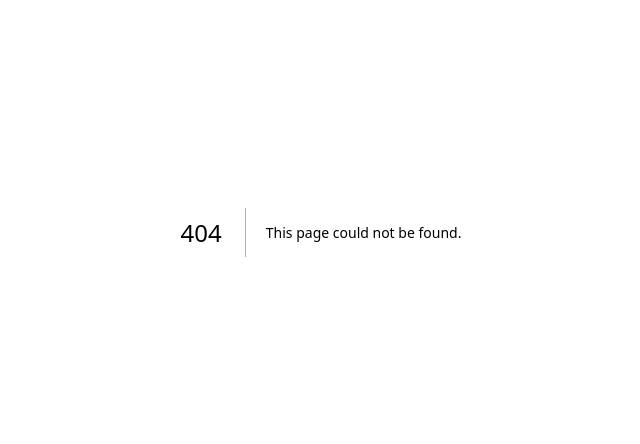
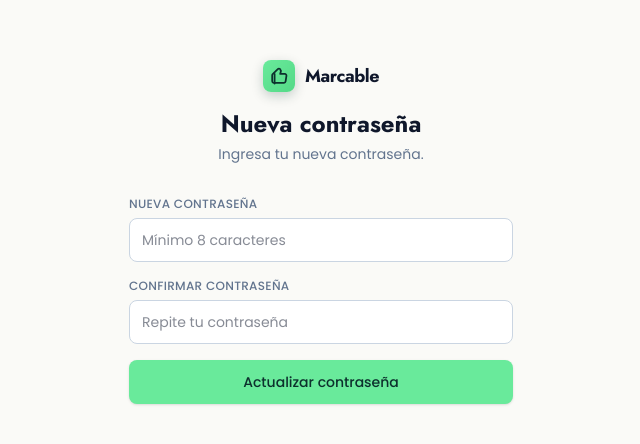
Before and after one commit to Chuguiman/marcable, a Next.js app: page /reset-password in a window 1280 px wide. Before the commit this address had no page. Shown: the part 168-612 px from the top of the page, without its empty margins (319-959 px from the left). Built offline with nearby package versions, Linux system fonts and the light colour scheme.

Commit message:
feat: add forgot-password, reset-password pages and OAuth callback route

```diff
--- /dev/null
+++ b/src/app/auth/callback/route.ts
@@ -0,0 +1,18 @@
+import { NextResponse } from "next/server";
+import { createClient } from "@/lib/supabase/server";
+
+export async function GET(request: Request) {
+  const { searchParams, origin } = new URL(request.url);
+  const code = searchParams.get("code");
+  const next = searchParams.get("next") ?? "/dashboard";
+
+  if (code) {
+    const supabase = await createClient();
+    const { error } = await supabase.auth.exchangeCodeForSession(code);
+    if (!error) {
+      return NextResponse.redirect(`${origin}${next}`);
+    }
+  }
+
+  return NextResponse.redirect(`${origin}/login?error=auth-callback-failed`);
+}
--- /dev/null
+++ b/src/app/forgot-password/page.tsx
@@ -0,0 +1,97 @@
+"use client";
+
+import { useState } from "react";
+import { createClient } from "@/lib/supabase/client";
+import { Input } from "@/components/ui/input";
+import { Button } from "@/components/ui/button";
+import { Logo } from "@/components/ui/logo";
+import Link from "next/link";
+
+export default function ForgotPasswordPage() {
+  const [email, setEmail] = useState("");
+  const [error, setError] = useState("");
+  const [success, setSuccess] = useState(false);
+  const [loading, setLoading] = useState(false);
+
+  async function handleSubmit(e: React.FormEvent) {
+    e.preventDefault();
+    setError("");
+    if (!email) {
+      setError("El correo es obligatorio");
+      return;
+    }
+
+    setLoading(true);
+    const supabase = createClient();
+    const { error: resetError } = await supabase.auth.resetPasswordForEmail(
+      email,
+      { redirectTo: `${window.location.origin}/reset-password` }
+    );
+
+    setLoading(false);
+    if (resetError) {
+      setError("Algo salió mal. Intenta de nuevo.");
+      return;
+    }
+    setSuccess(true);
+  }
+
+  return (
+    <div className="min-h-screen flex items-center justify-center bg-[#fafaf7] dark:bg-[#0A0A0A] px-6">
+      <div className="w-full max-w-sm">
+        <div className="mb-8 text-center">
+          <div className="flex justify-center mb-4">
+            <Logo size={32} />
+          </div>
+          <h1 className="font-display text-2xl font-bold">
+            Recuperar contraseña
+          </h1>
+          <p className="text-sm text-slate-500 dark:text-neutral-500 mt-1">
+            Te enviaremos un enlace para restablecer tu contraseña.
+          </p>
+        </div>
+
+        {success ? (
+          <div className="text-center space-y-4">
+            <div className="bg-emerald-50 dark:bg-emerald-950/30 border border-emerald-200 dark:border-emerald-900 rounded-lg px-4 py-3 text-sm text-emerald-700 dark:text-emerald-400">
+              Te enviamos un email con instrucciones. Revisa tu bandeja de entrada.
+            </div>
+            <Link
+              href="/login"
+              className="text-sm text-brand hover:text-brand-hover font-medium"
+            >
+              Volver al inicio de sesión
+            </Link>
+          </div>
+        ) : (
+          <form onSubmit={handleSubmit} className="space-y-4">
+            <Input
+              label="Correo electrónico"
+              type="email"
+              placeholder="correo@ejemplo.com"
+              value={email}
+              onChange={(e) => setEmail(e.target.value)}
+              disabled={loading}
+            />
+            {error && (
+              <p className="text-sm text-red-500 bg-red-50 dark:bg-red-950/30 border border-red-200 dark:border-red-900 rounded-lg px-3 py-2">
+                {error}
+              </p>
+            )}
+            <Button type="submit" loading={loading} className="w-full">
+              Enviar enlace
+            </Button>
+            <div className="text-center">
+              <Link
+                href="/login"
+                className="text-sm text-slate-500 dark:text-neutral-500 hover:text-slate-900 dark:hover:text-neutral-100"
+              >
+                Volver al inicio de sesión
+              </Link>
+            </div>
+          </form>
+        )}
+      </div>
+    </div>
+  );
+}
--- /dev/null
+++ b/src/app/reset-password/page.tsx
@@ -0,0 +1,96 @@
+"use client";
+
+import { useState } from "react";
+import { useRouter } from "next/navigation";
+import { createClient } from "@/lib/supabase/client";
+import { Input } from "@/components/ui/input";
+import { Button } from "@/components/ui/button";
+import { Logo } from "@/components/ui/logo";
+
+export default function ResetPasswordPage() {
+  const router = useRouter();
+  const [password, setPassword] = useState("");
+  const [confirmPassword, setConfirmPassword] = useState("");
+  const [error, setError] = useState("");
+  const [fieldErrors, setFieldErrors] = useState<Record<string, string>>({});
+  const [loading, setLoading] = useState(false);
+
+  function validate(): boolean {
+    const errors: Record<string, string> = {};
+    if (!password) errors.password = "La contraseña es obligatoria";
+    else if (password.length < 8) errors.password = "Mínimo 8 caracteres";
+    if (!confirmPassword)
+      errors.confirmPassword = "Confirma tu contraseña";
+    else if (password !== confirmPassword)
+      errors.confirmPassword = "Las contraseñas no coinciden";
+    setFieldErrors(errors);
+    return Object.keys(errors).length === 0;
+  }
+
+  async function handleSubmit(e: React.FormEvent) {
+    e.preventDefault();
+    setError("");
+    if (!validate()) return;
+
+    setLoading(true);
+    const supabase = createClient();
+    const { error: updateError } = await supabase.auth.updateUser({
+      password,
+    });
+
+    setLoading(false);
+    if (updateError) {
+      setError("No se pudo actualizar la contraseña. Intenta de nuevo.");
+      return;
+    }
+
+    router.push("/login?message=password-updated");
+  }
+
+  return (
+    <div className="min-h-screen flex items-center justify-center bg-[#fafaf7] dark:bg-[#0A0A0A] px-6">
+      <div className="w-full max-w-sm">
+        <div className="mb-8 text-center">
+          <div className="flex justify-center mb-4">
+            <Logo size={32} />
+          </div>
+          <h1 className="font-display text-2xl font-bold">
+            Nueva contraseña
+          </h1>
+          <p className="text-sm text-slate-500 dark:text-neutral-500 mt-1">
+            Ingresa tu nueva contraseña.
+          </p>
+        </div>
+
+        <form onSubmit={handleSubmit} className="space-y-4">
+          <Input
+            label="Nueva contraseña"
+            type="password"
+            placeholder="Mínimo 8 caracteres"
+            value={password}
+            onChange={(e) => setPassword(e.target.value)}
+            error={fieldErrors.password}
+            disabled={loading}
+          />
+          <Input
+            label="Confirmar contraseña"
+            type="password"
+            placeholder="Repite tu contraseña"
+            value={confirmPassword}
+            onChange={(e) => setConfirmPassword(e.target.value)}
+            error={fieldErrors.confirmPassword}
+            disabled={loading}
+          />
+          {error && (
+            <p className="text-sm text-red-500 bg-red-50 dark:bg-red-950/30 border border-red-200 dark:border-red-900 rounded-lg px-3 py-2">
+              {error}
+            </p>
+          )}
+          <Button type="submit" loading={loading} className="w-full">
+            Actualizar contraseña
+          </Button>
+        </form>
+      </div>
+    </div>
+  );
+}
```
